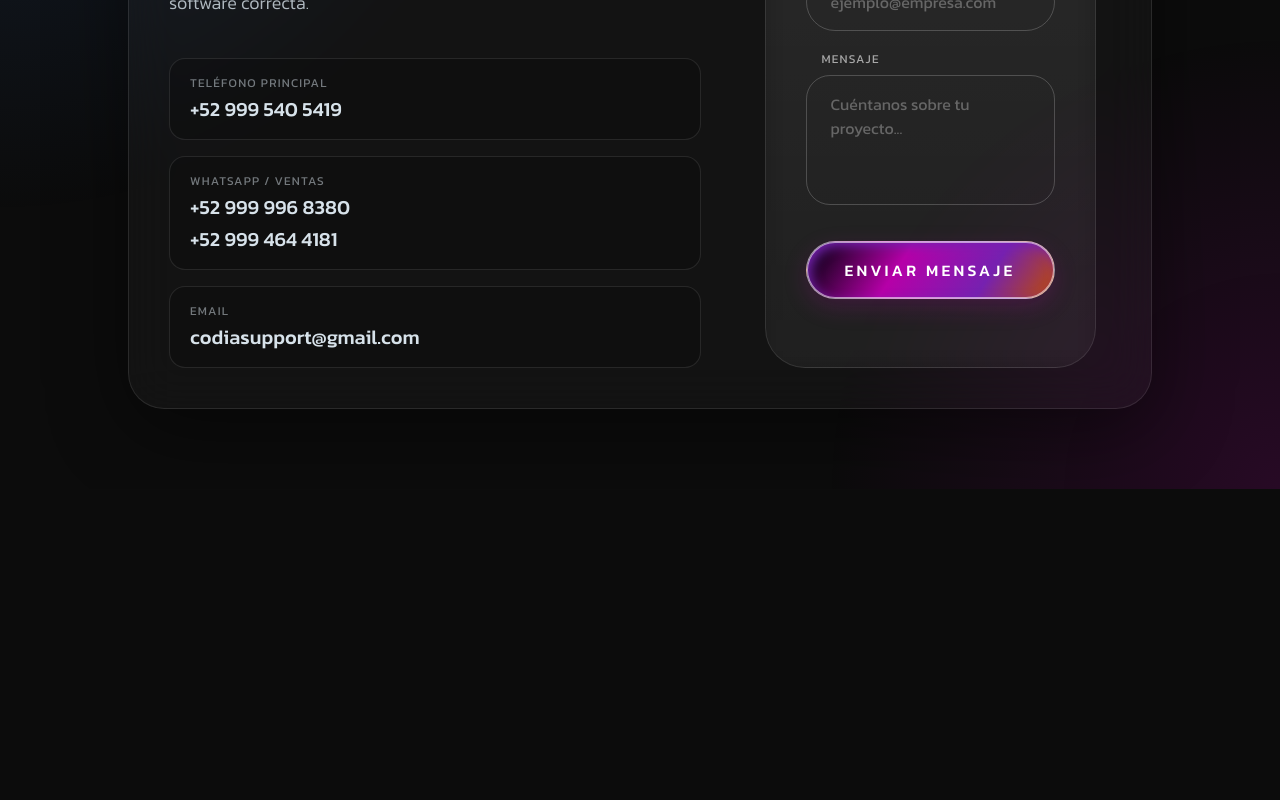
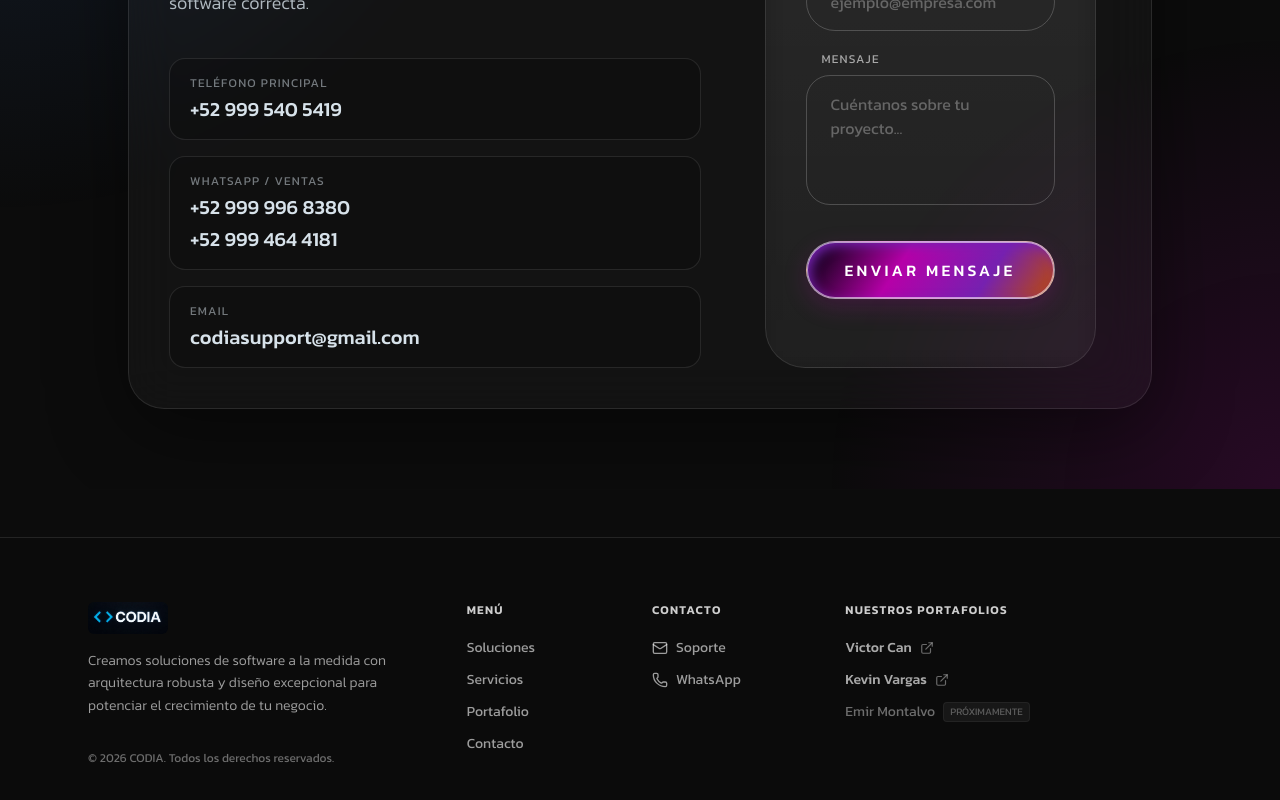
Before and after one commit to VictorCD20/codia_landingpage, a React (Vite) app: page / in a window 1280 px wide. Shown: the part 6448-7248 px from the top of the page. Before the commit the page ends 6937 px from the top, so only its background shows below. Built offline with nearby package versions, Linux system fonts and the light colour scheme.

Commit message:
subir cambios portafolios

```diff
--- a/src/App.tsx
+++ b/src/App.tsx
@@ -6,6 +6,7 @@ import { TechStack } from './components/TechStack';
 import { Pricing } from './components/Pricing';
 import { FinalCTA } from './components/FinalCTA';
 import { ContactSection } from './components/ContactSection';
+import { Footer } from './components/Footer';
 
 function App() {
   return (
@@ -42,6 +43,7 @@ function App() {
       <Pricing />
       <FinalCTA />
       <ContactSection />
+      <Footer />
 
     </div>
   );
--- /dev/null
+++ b/src/components/Footer.tsx
@@ -0,0 +1,111 @@
+import React from 'react';
+import { Mail, Phone, ExternalLink } from 'lucide-react';
+
+export const Footer: React.FC = () => {
+  const menuLinks = [
+    { label: 'Soluciones', href: '#soluciones' },
+    { label: 'Servicios', href: '#servicios' },
+    { label: 'Portafolio', href: '#portafolio' },
+    { label: 'Contacto', href: '#contacto' },
+  ];
+
+  const teamMembers = [
+    { name: 'Victor Can', href: 'https://portafolio-victor-can.vercel.app/', pending: false },
+    { name: 'Kevin Vargas', href: 'https://portafolio-kevin-vargas.vercel.app/', pending: false },
+    { name: 'Emir Montalvo', href: '#', pending: true },
+  ];
+
+  return (
+    <footer className="relative z-20 w-full border-t border-white/10 bg-[#0c0c0c]/85 backdrop-blur-md py-12 md:py-16 mt-12">
+      <div className="max-w-6xl mx-auto px-6 grid grid-cols-1 md:grid-cols-3 gap-10 md:gap-8">
+
+        {/* Brand & Description */}
+        <div className="flex flex-col gap-4">
+          <div className="flex items-center">
+            <img src="/logo.jpeg" alt="CODIA Logo" className="h-8 w-auto object-contain rounded-md" />
+          </div>
+          <p className="text-white/60 text-sm font-light leading-relaxed max-w-sm">
+            Creamos soluciones de software a la medida con arquitectura robusta y diseño excepcional para potenciar el crecimiento de tu negocio.
+          </p>
+          <div className="text-white/40 text-xs mt-4">
+            &copy; {new Date().getFullYear()} CODIA. Todos los derechos reservados.
+          </div>
+        </div>
+
+        {/* Menu & Contact */}
+        <div className="grid grid-cols-2 gap-6">
+          {/* Menu Links */}
+          <div className="flex flex-col gap-3">
+            <h4 className="text-white text-xs font-semibold uppercase tracking-widest opacity-80 mb-2">
+              Menú
+            </h4>
+            {menuLinks.map((link) => (
+              <a
+                key={link.label}
+                href={link.href}
+                className="text-white/60 text-sm hover:text-white transition-colors duration-200 w-fit"
+              >
+                {link.label}
+              </a>
+            ))}
+          </div>
+
+          {/* Contact Links */}
+          <div className="flex flex-col gap-3">
+            <h4 className="text-white text-xs font-semibold uppercase tracking-widest opacity-80 mb-2">
+              Contacto
+            </h4>
+            <a
+              href="mailto:codiasupport@gmail.com"
+              className="flex items-center gap-2 text-white/60 text-sm hover:text-white transition-colors duration-200 w-fit"
+            >
+              <Mail className="w-4 h-4" />
+              <span>Soporte</span>
+            </a>
+            <a
+              href="https://api.whatsapp.com/send/?phone=9995405419"
+              target="_blank"
+              rel="noopener noreferrer"
+              className="flex items-center gap-2 text-white/60 text-sm hover:text-white transition-colors duration-200 w-fit"
+            >
+              <Phone className="w-4 h-4" />
+              <span>WhatsApp</span>
+            </a>
+          </div>
+        </div>
+
+        {/* Team Portfolios */}
+        <div className="flex flex-col gap-4">
+          <h4 className="text-white text-xs font-semibold uppercase tracking-widest opacity-80 mb-1">
+            Nuestros Portafolios
+          </h4>
+          <div className="flex flex-col gap-3">
+            {teamMembers.map((member) => (
+              <div key={member.name} className="group flex items-center justify-between text-sm">
+                {member.pending ? (
+                  <span className="text-white/40 cursor-not-allowed flex items-center gap-2">
+                    {member.name}
+                    <span className="text-[10px] uppercase px-1.5 py-0.5 rounded bg-white/5 text-white/30 border border-white/5">
+                      Próximamente
+                    </span>
+                  </span>
+                ) : (
+                  <a
+                    href={member.href}
+                    target="_blank"
+                    rel="noopener noreferrer"
+                    className="flex items-center gap-2 text-white/65 hover:text-[#B600A8] transition-colors duration-300 font-medium"
+                  >
+                    <span>{member.name}</span>
+                    <ExternalLink className="w-3.5 h-3.5 opacity-60 group-hover:opacity-100 group-hover:translate-x-0.5 group-hover:-translate-y-0.5 transition-all duration-300" />
+                  </a>
+                )}
+              </div>
+            ))}
+          </div>
+        </div>
+
+      </div>
+    </footer>
+  );
+};
```
Also changed, not shown: 1 other file (tests, documents, lock files or other folders).
